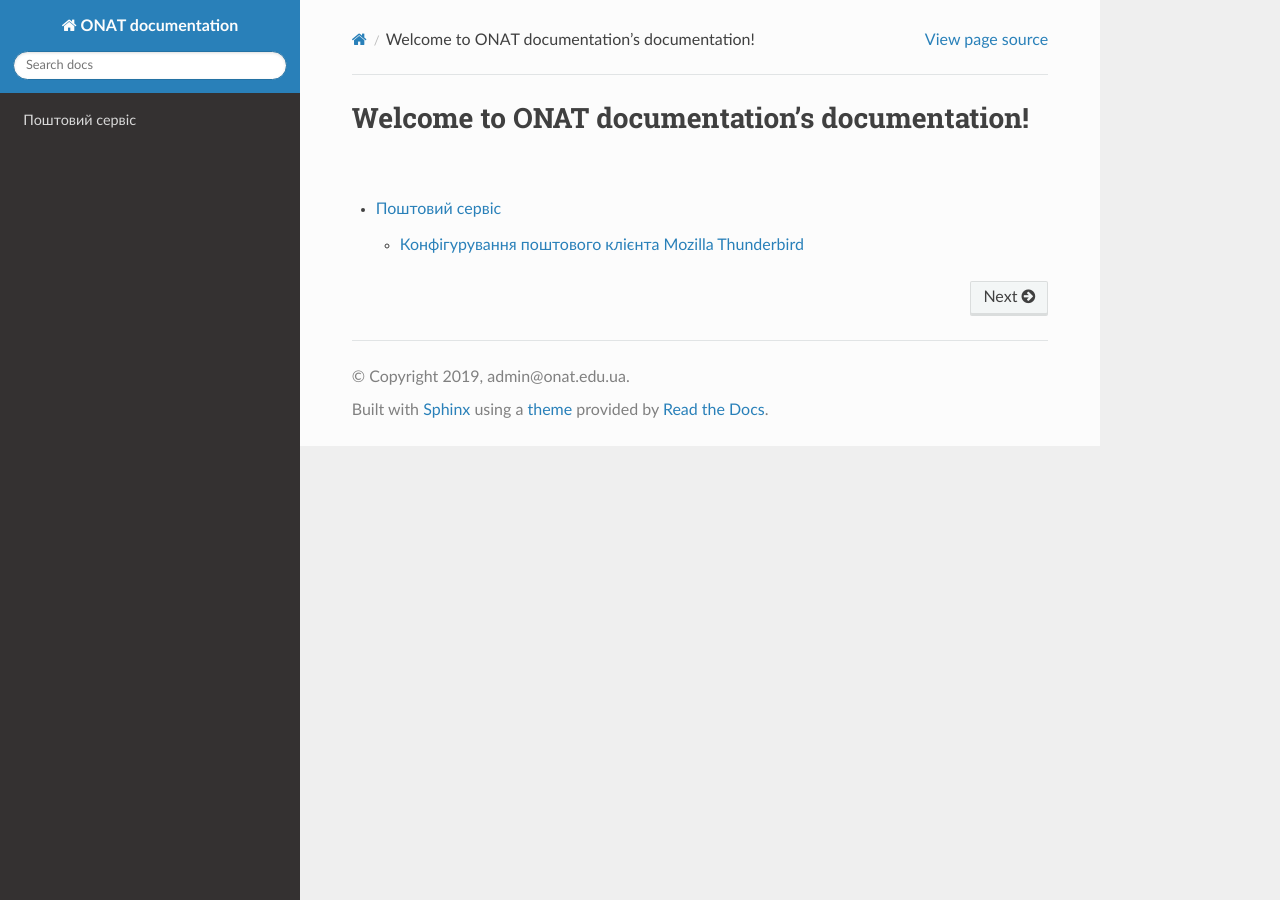
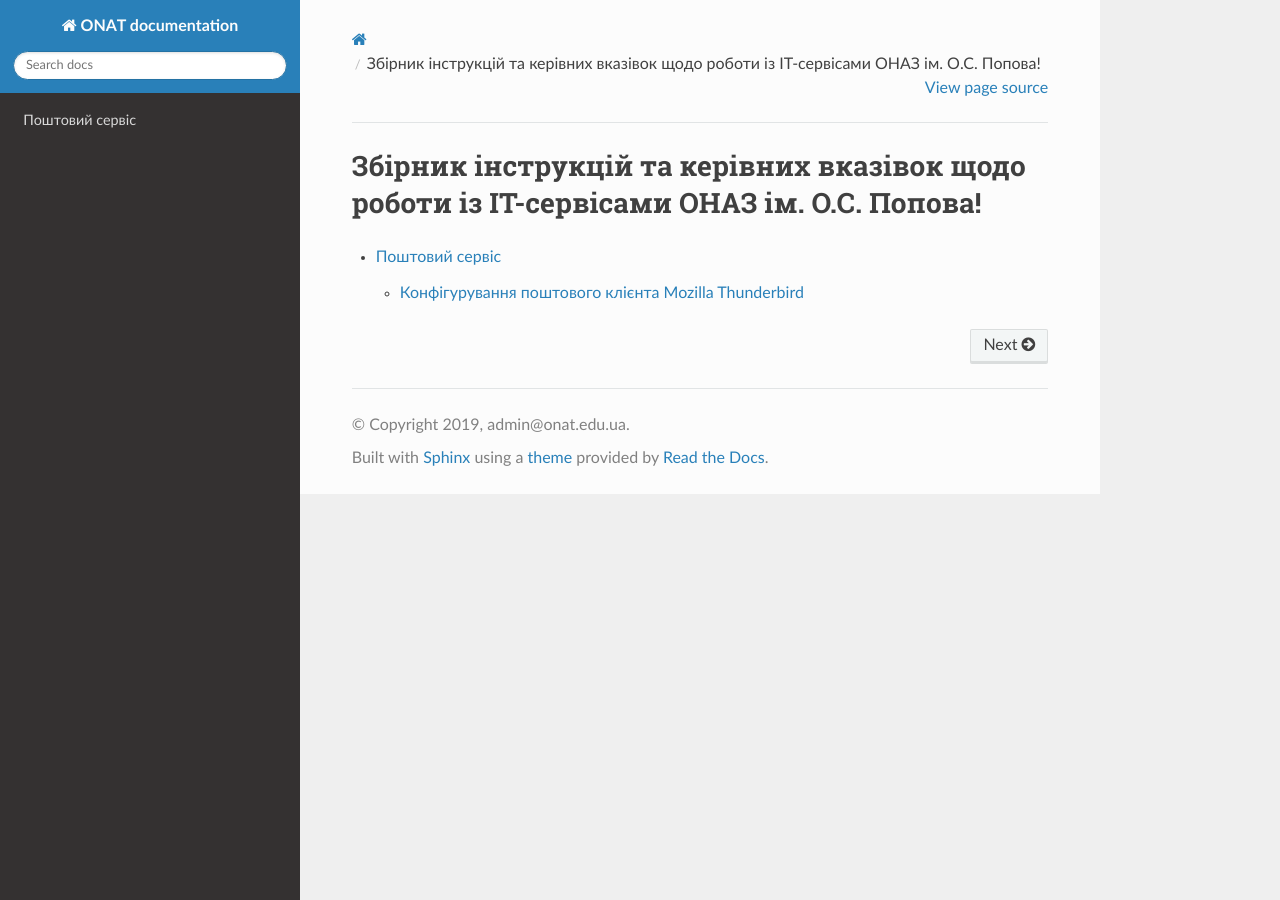
Before and after one commit to karold-karold/doc-1, a Sphinx documentation site: the page built from source/index.rst, in a window 1280 px wide. Built offline with Sphinx 7.4.7 and the Read the Docs theme 2.0.0, drawn with Linux system fonts in a browser that asks for light colours.

Commit message:
Update index.rst

```diff
--- a/source/index.rst
+++ b/source/index.rst
@@ -3,8 +3,8 @@
    You can adapt this file completely to your liking, but it should at least
    contain the root `toctree` directive.
 
-Welcome to ONAT documentation's documentation!
-==============================================
+Збірник інструкцій та керівних вказівок щодо роботи із IT-сервісами ОНАЗ ім. О.С. Попова!
+=========================================================================================
 
 .. toctree::
    :maxdepth: 2
```
